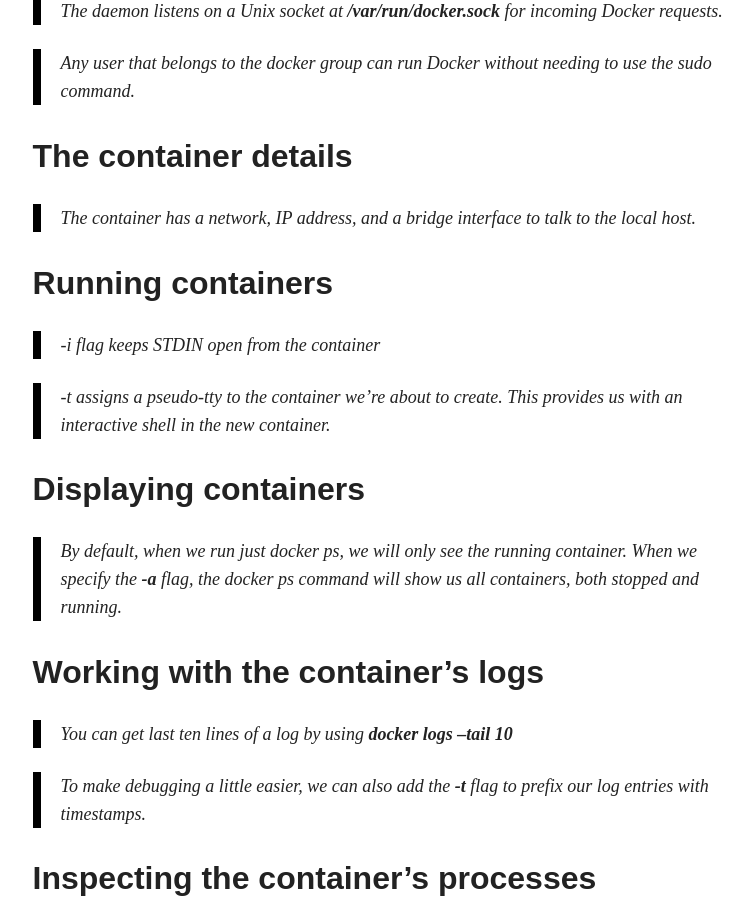
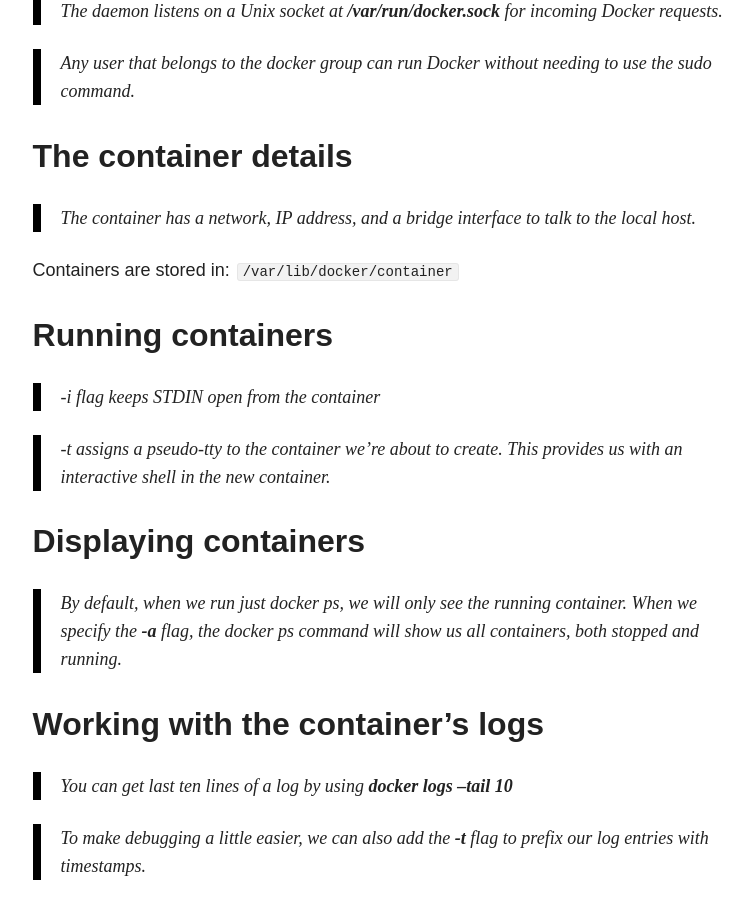
Before and after one commit to paweloczadly/paweloczadly.github.io, a Jekyll site: the page built from _posts/2014-11-28-book-notes-the-docker-book.md, in a window 1280 px wide and 900 px high, scrolled down 1077 px. Shown: the whole window, without its empty margins (347-1099 px from the left). Built offline with Jekyll 4.4.1, drawn with Linux system fonts in a browser that asks for light colours; nearby versions of some CDN libraries; comment, search, counter and statistics services are not loaded.

Commit message:
2014-11-28

```diff
--- a/_posts/2014-11-28-book-notes-the-docker-book.md
+++ b/_posts/2014-11-28-book-notes-the-docker-book.md
@@ -28,6 +28,8 @@
 ## The container details
 
 > The container has a network, IP address, and a bridge interface to talk to the local host.
+
+Containers are stored in: `/var/lib/docker/container`
 
 ## Running containers
 
```
